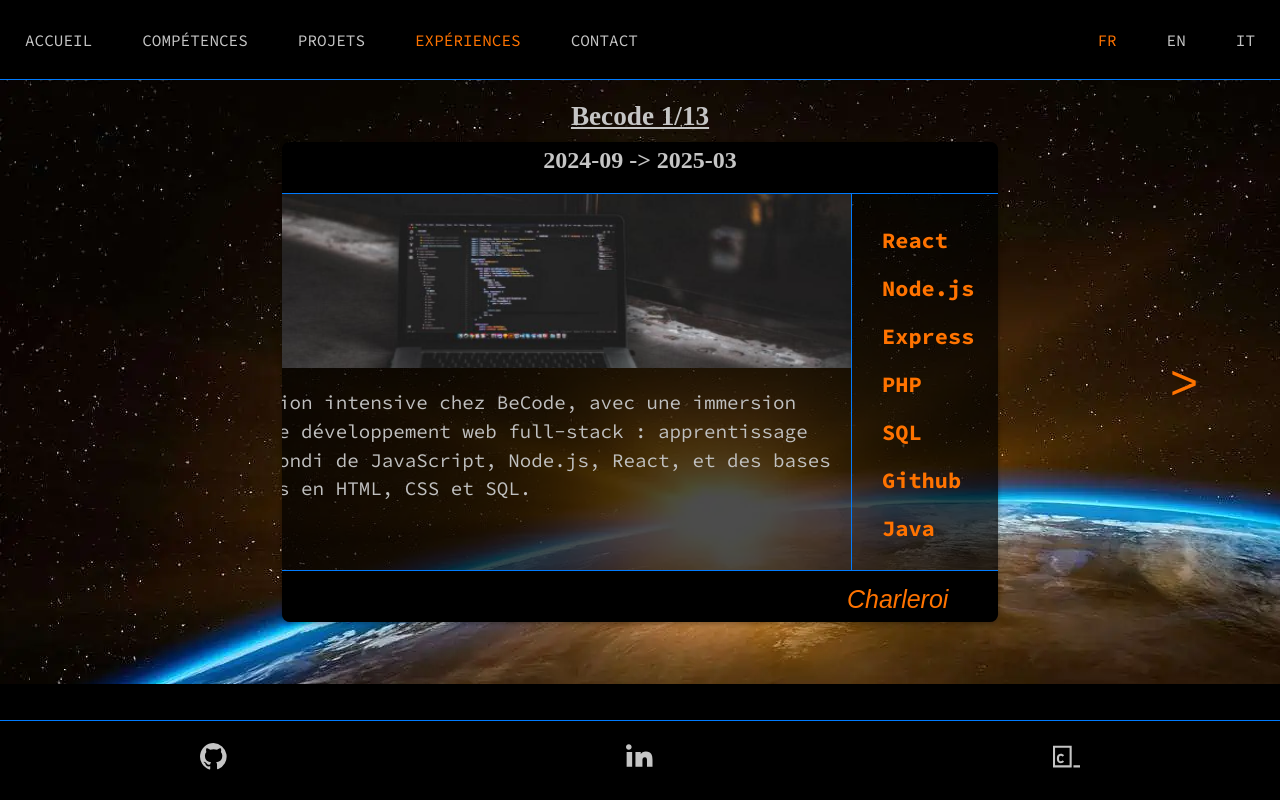
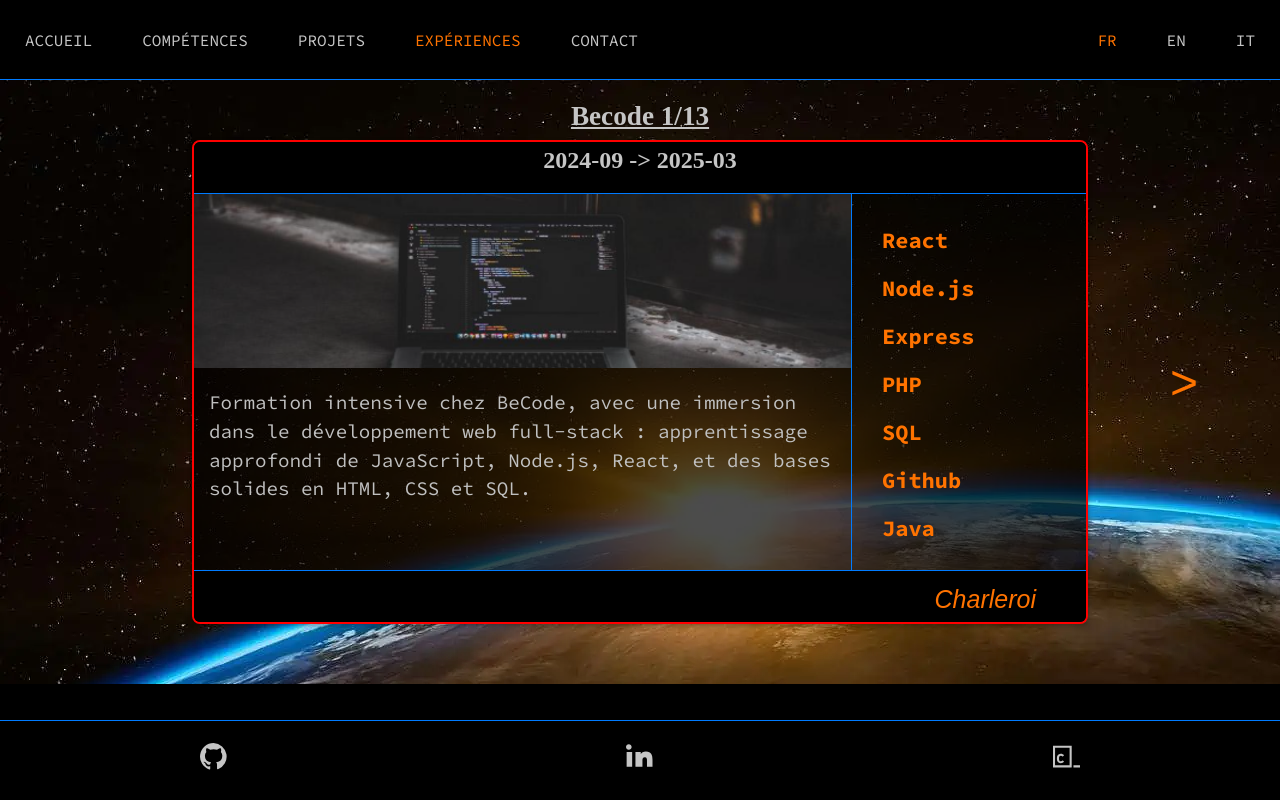
Before and after one commit to MaTor97/portfolio, a React (Vite) app: page / in a window 1280 px wide. Both pictures are taken after a click on the item "EXPÉRIENCES". Built offline with nearby package versions, Linux system fonts and the light colour scheme; a web font is replaced by a local one.

Commit message:
chemin absolu pour le css d'expériences

```diff
--- a/src/components/cv/Cv.css
+++ b/src/components/cv/Cv.css
@@ -5,11 +5,12 @@
     align-items: center;
     box-shadow: 0 2px 5px rgba(0, 0, 0, 0.3);
     font-family: 'source code pro', monospace;
-    width: 80%;
+    width: 118vh;
     height: 100%;
-    background-color: #000000b3;
+    background-color: rgba(0, 0, 0, .7);
     border-radius: .5rem;
     overflow: hidden;
+    border: 2px solid red !important;
 }
 
 /* Sélecteurs corrigés */
```
